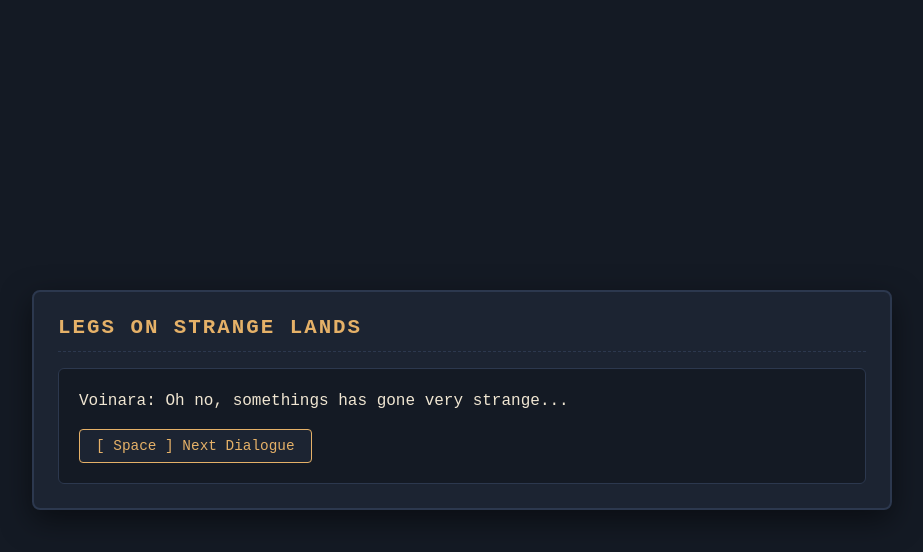
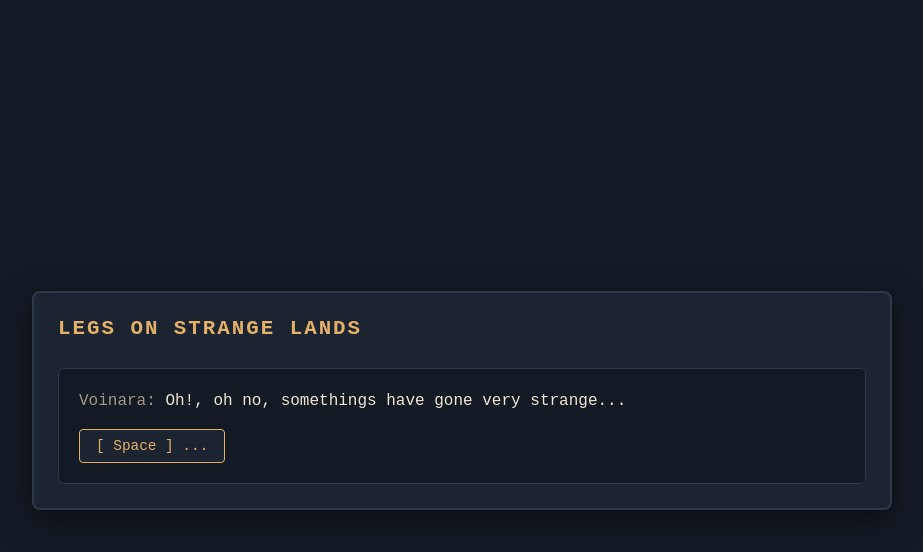
Before and after one commit to sowrd299/LegendaryPaws, a Django app: page / in a window 1280 px wide. Shown: the top 552 px of the page, without its empty margins (178-1101 px from the left). Run offline with Django 5.2, Linux system fonts and the light colour scheme.

Commit message:
Misc game start tweaks

```diff
--- a/game/engine.py
+++ b/game/engine.py
@@ -890,13 +890,13 @@ def create_initial_game_state():
     # Starting cards per GDD: 5 health potions, 6 slashes, 3 light clothes
     starting_inventory = (
         ['Health Potion'] * 4 +
-        ['Wax'] * 1
+        ['Wain'] * 4
     )
     party.inventory = starting_inventory
     party.shared_deck = (
-        ['Slash'] * 7 +
+        ['Slash'] * 6 +
         ['Health Potion'] * 2 +
-        ['Wax'] * 1
+        ['Wain'] * 2
     )
 
     return {
--- a/game/templates/game/game.html
+++ b/game/templates/game/game.html
@@ -49,7 +49,6 @@
         }
 
         .header {
-            border-bottom: 1px dashed var(--border-color);
             padding-bottom: 12px;
             justify-content: space-between;
             align-items: center;
@@ -302,11 +301,11 @@
         </div>
 
         <div class="dialogue-box">
-            <p>{{ voinara_text }}</p>
+            <p><span style="color: var(--text-muted)">{{ speaker }}:</span> {{ text }}</p>
             <form id="voinaraForm" method="POST" action="{% url 'handle_action' %}" style="margin-top: 16px;">
                 {% csrf_token %}
                 <input type="hidden" name="action_type" value="voinara_advance">
-                <button type="submit" class="btn">[ Space ] Next Dialogue</button>
+                <button type="submit" class="btn">[ Space ] ...</button>
             </form>
         </div>
 
--- a/game/views.py
+++ b/game/views.py
@@ -7,10 +7,10 @@ from .engine import (
 )
 
 VOINARA_DIALOGUE = [
-    "Voinara: Oh no, somethings has gone very strange...",
-    "Voinara: ...I, have I lost you? That would be bad, who would know where where would be be, oh, I see someone. It is you? Where are they?",
-    "Voinara: This little lost traveler has found themself somewhere very strange, I think you are about to witness quite the adventure.",
-    "Voinara: Make good decisions please, this little traveler's future depends on it. Tell me what you find... wherever this is."
+    "Oh!, oh no, somethings have gone very strange...",
+    "...I, have I lost you? That would be bad, who would know where where would be be... Oh! I see someone. It is you? It is Yew it seems. Where are they? " +
+    "This little lost traveler has found themself somewhere very strange, I think you are about to witness quite the adventure.",
+    "Make good decisions please, this little traveler's future depends on it. Tell me what you find... wherever this is."
 ]
 
 SHOP_ITEMS = [
@@ -108,7 +108,8 @@ def game_index(request):
 
     if screen == 'voinara_intro':
         step = state.get('voinara_step', 0)
-        context['voinara_text'] = VOINARA_DIALOGUE[min(step, len(VOINARA_DIALOGUE) - 1)]
+        context['speaker'] = "Voinara"
+        context['text'] = VOINARA_DIALOGUE[min(step, len(VOINARA_DIALOGUE) - 1)]
         context['voinara_is_last'] = (step >= len(VOINARA_DIALOGUE) - 1)
 
     elif screen == 'overworld':
```
